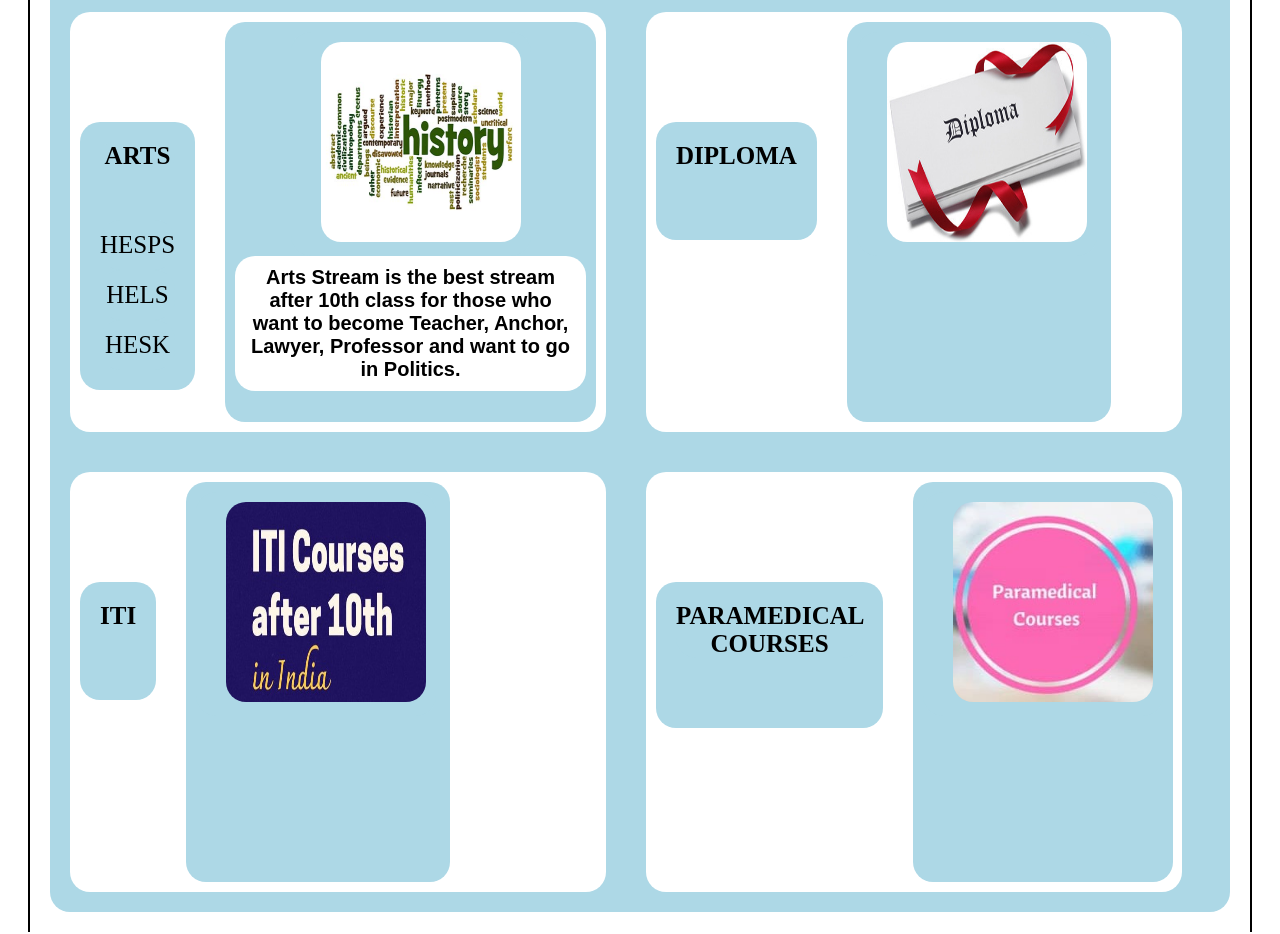
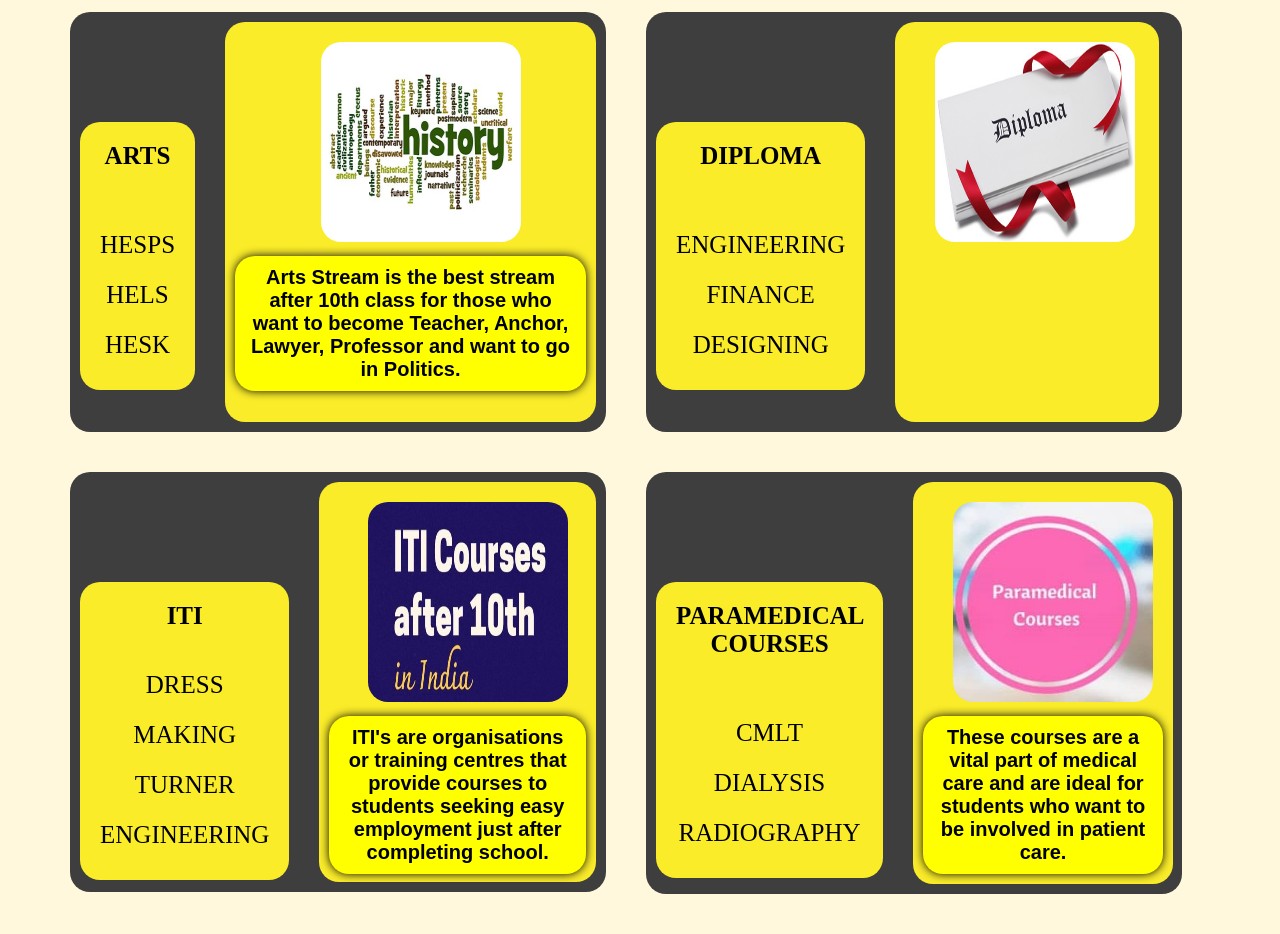
Before and after one commit to Akshay0831/Hackathon, a plain HTML site: page after10.html in a window 1280 px wide. Shown: the part 1060-1994 px from the top of the page. Drawn offline with Linux system fonts and the light colour scheme.

Commit message:
after10 updates

```diff
--- a/CSS/after10.scss
+++ b/CSS/after10.scss
@@ -3,9 +3,13 @@
     padding: 0;
     box-sizing: border-box;
 }
+body {
+    background-color: cornsilk;
+}
 .container {
 
 }
+
 .nav-bar ul {
     list-style: none;
     display: flex;
@@ -54,7 +58,7 @@ img {
     position: relative;
     top: 130px;
     margin: 30px;
-    outline: 2px solid;
+    //outline: 2px solid;
     padding: 20px;
     //background-color: lightblue;
 }
@@ -63,6 +67,7 @@ img {
     padding: 20px;
     background: lightblue;
     border-radius: 20px;
+    box-shadow: 0 0 10px;
 }
 .main_body .general p {
     font-family: sans-serif;
@@ -91,10 +96,11 @@ img {
     display: inline-flex;
     flex-wrap: wrap;
     margin-top: 10px;
-    background-color: lightblue;
+    background-color: cornsilk;
     border: none;
     border-radius: 20px;
     width: 100%;
+    //box-shadow: 0 0 10px;
 }
 .sub_courses ul {
     list-style: none;
@@ -113,19 +119,19 @@ button {
 button:hover {
     cursor: pointer;
     background-color: black;
-    color: white;
+    color: yellow;
 }
 button:active {
     border: none;
 }
 .sub_courses * {
-    background: lightblue;
+    background: rgb(250, 236, 41);
     border-radius: 20px;
 }
 .science, .commerce, .iti, .arts, .paramedical-courses, .dip {
     margin: 20px;
     display: flex;
-    background-color: white;
+    background-color: rgb(63, 62, 62);
     width: 536px;
     padding: 10px;
     border: none;
@@ -137,7 +143,7 @@ button:active {
     text-align: center;
 }
 .bottom p {
-    background-color: white;
+    background: yellow;
 }
 .sub_courses img {
     width: 200px;
@@ -167,6 +173,7 @@ button:active {
     font-weight: bold;
     font-size: 20px;
     font-family: sans-serif;
+    box-shadow: 0 0 10px;
 }
 i {
     display: inline-block;
@@ -189,3 +196,16 @@ i {
 .paramedical-courses .left {
     width: 250px;
 }
+// .dip .left a {
+//     font-size: 10px;
+// }
+// .dip .left li {
+//     line-height: 20px;
+// }
+// .paramedical-courses .left li:nth-child(2) a{
+//     font-size: 15px;
+//     font-weight: bolder;
+// }
+.iti h3 {
+    margin-bottom: 30px;
+}
--- a/after10.html
+++ b/after10.html
@@ -116,6 +116,11 @@
                 <div class="dip">
                     <div class="left">
                         <h3>DIPLOMA</h3>
+                        <ul>
+                            <li><a href="#">ENGINEERING</a></li>
+                            <li><a href="#">FINANCE</a></li>
+                            <li><a href="#">DESIGNING</a></li>
+                        </ul>
                     </div>
                     <div class="right">
                         <div class="top">
@@ -129,26 +134,37 @@
                 <div class="iti">
                     <div class="left">
                         <h3>ITI</h3>
+                        <ul>
+                            <li><a href="#">DRESS MAKING</a></li>
+                            <li><a href="#">TURNER ENGINEERING</a></li>
+                        </ul>
                     </div>
                     <div class="right">
                         <div class="top">
                             <img src="./Resources/iti.jpg" alt="iti">
                         </div>
                         <div class="bottom">
-
+                            <p>
+                                ITI's are organisations or training centres that provide courses to students seeking easy employment just after completing school.
+                            </p>
                         </div>
                     </div>
                 </div>
                 <div class="paramedical-courses">
                     <div class="left">
                         <h3>PARAMEDICAL COURSES</h3>
+                        <ul>
+                            <li><a href="#">CMLT</a></li>
+                            <li><a href="#">DIALYSIS</a></li>
+                            <li><a href="#">RADIOGRAPHY</a></li>
+                        </ul>
                     </div>
                     <div class="right">
                         <div class="top">
                             <img src="./Resources/paramedic.jpg" alt="paramedic">
                         </div>
                         <div class="bottom">
-
+                            <p>These courses are a vital part of medical care and are ideal for students who want to be involved in patient care.</p>
                         </div>
                     </div>
                 </div>
```
Also changed, not shown: CSS/after10.css, 1 other file.
